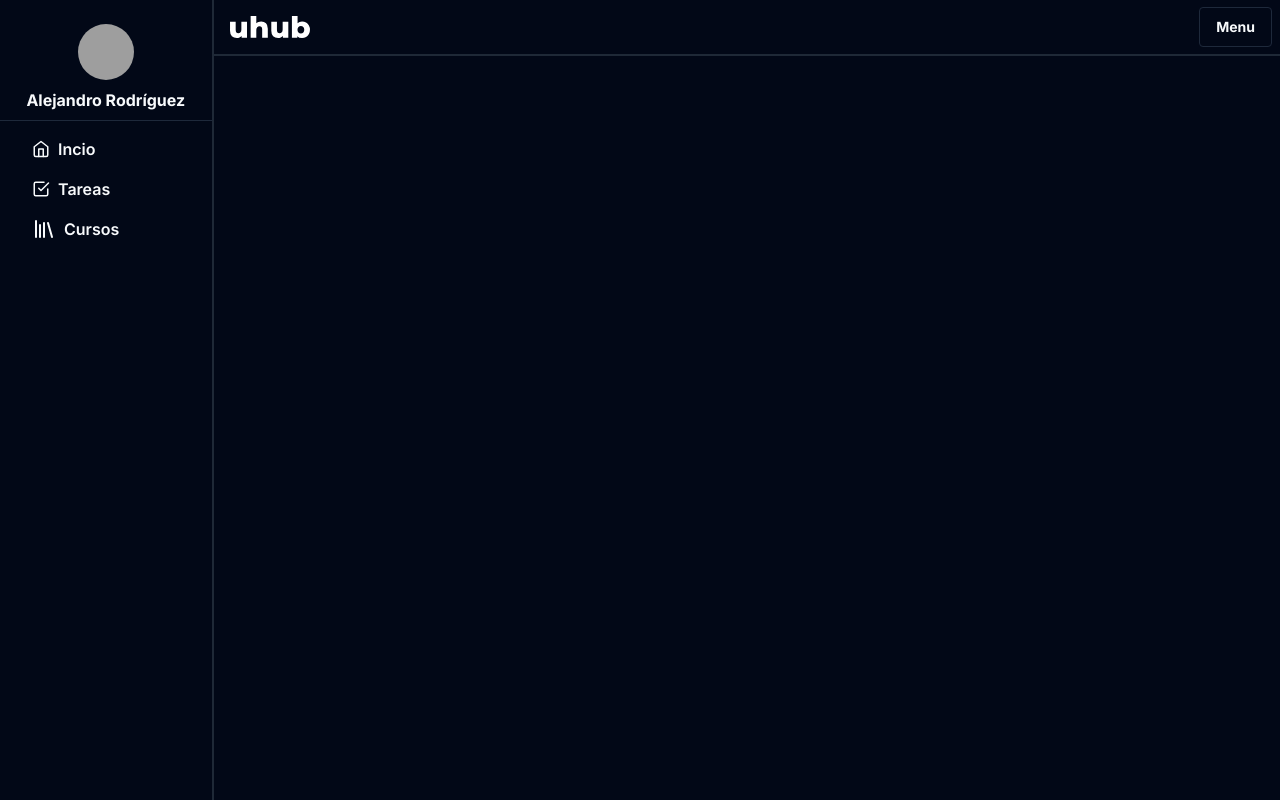
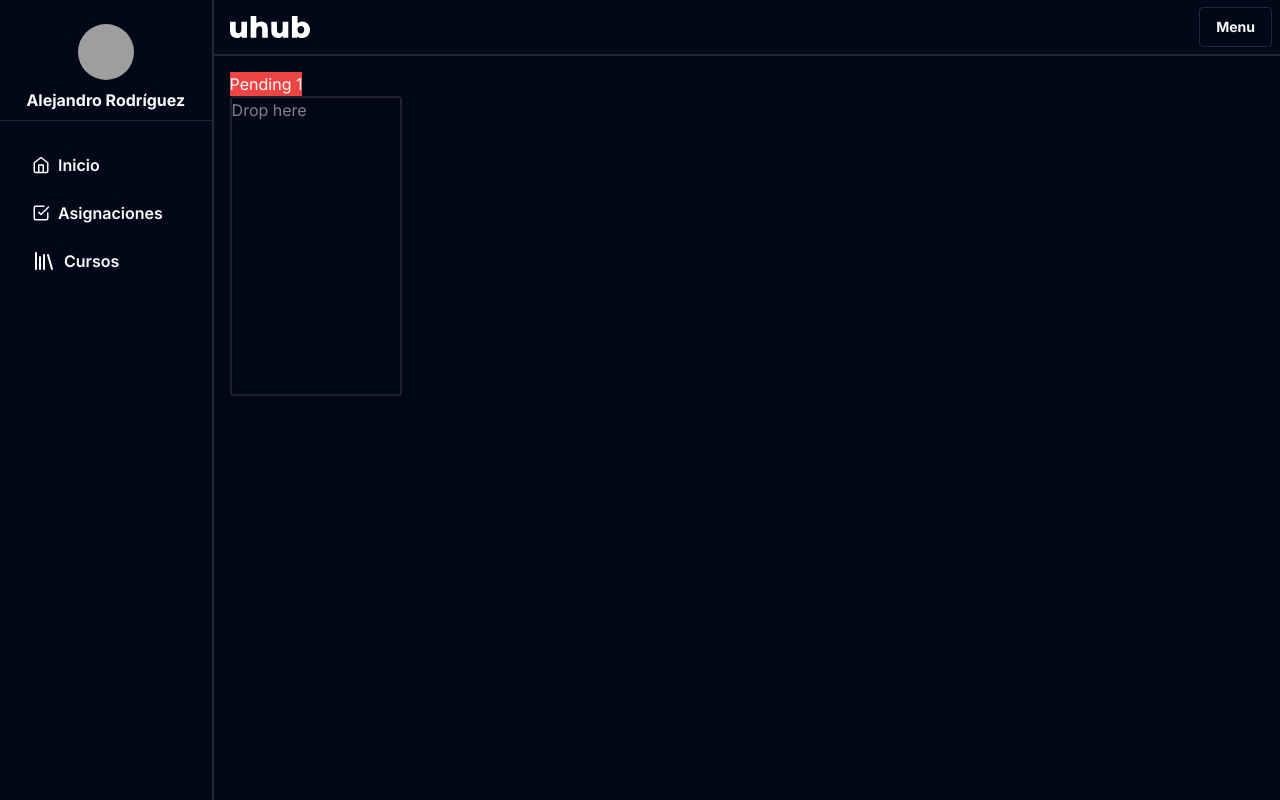
Before and after one commit to alerodriguezn/uhub, a Next.js app: page /dashboard in a window 1280 px wide. Built offline with nearby package versions, Linux system fonts and the light colour scheme; grey boxes are pictures that could not be loaded.

Commit message:
feat: drag-n-drop components

```diff
--- a/package.json
+++ b/package.json
@@ -13,6 +13,7 @@
   "dependencies": {
     "@auth/drizzle-adapter": "^0.3.14",
     "@auth/prisma-adapter": "^1.0.14",
+    "@dnd-kit/core": "^6.1.0",
     "@radix-ui/react-avatar": "^1.0.4",
     "@radix-ui/react-checkbox": "^1.0.4",
     "@radix-ui/react-dialog": "^1.0.5",
--- a/src/app/dashboard/page.tsx
+++ b/src/app/dashboard/page.tsx
@@ -1,7 +1,12 @@
+import { DragDropTodos } from "@/components/todos/dragDropTodos";
 
 export default function DashboardPage() {
   return (
-    <div className="">
+    <div className="m-4 flex gap-2">
+      <div className="w-full flex ">
+        <DragDropTodos/>
+      </div>
+
 
     </div>
   );
--- /dev/null
+++ b/src/components/drag-and-drop/Draggable.tsx
@@ -0,0 +1,21 @@
+'use client'
+import React from 'react';
+import {useDraggable} from '@dnd-kit/core';
+import {CSS} from '@dnd-kit/utilities';
+
+export function Draggable(props: any) {
+  const {attributes, listeners, setNodeRef, transform} = useDraggable({
+    id: props.id,
+  });
+  const style = {
+    // Outputs `translate3d(x, y, 0)`
+    transform: CSS.Translate.toString(transform),
+
+  };
+
+  return (
+    <button ref={setNodeRef} style={style} className='bg-red-500' {...listeners} {...attributes}>
+      {props.children}
+    </button>
+  );
+}
--- /dev/null
+++ b/src/components/drag-and-drop/Droppable.tsx
@@ -0,0 +1,20 @@
+'use client'
+
+import React from 'react';
+import {useDroppable} from '@dnd-kit/core';
+
+
+export function Droppable(props: any) {
+  const {isOver, setNodeRef} = useDroppable({
+    id: props.id,
+  });
+  const style = {
+    opacity: isOver ? 1 : 0.5,
+  };
+
+  return (
+    <div ref={setNodeRef} style={style} className='border-2 h-[300px] border-zinc-700 rounded w-1/6'>
+      {props.children}
+    </div>
+  );
+}
--- a/src/components/index.ts
+++ b/src/components/index.ts
@@ -3,3 +3,6 @@ export * from './providers/Providers'
 export * from './ui/sidebar'
 export * from './ui/mobileMenu'
 export * from './courses/coursesGrid'
+export * from './drag-and-drop/Draggable'
+export * from './drag-and-drop/Droppable'
+export * from './todos/dragDropTodos'
--- /dev/null
+++ b/src/components/todos/dragDropTodos.tsx
@@ -0,0 +1,31 @@
+"use client";
+
+import React, { useState } from "react";
+import { DndContext } from "@dnd-kit/core";
+import { Draggable } from "@/components";
+import { Droppable } from "@/components";
+
+export function DragDropTodos() {
+  const [parent, setParent] = useState(null);
+
+  const draggable = (
+    <Draggable id="pending" className="bg-red-500">
+      Pending 1
+    </Draggable>
+  );
+
+  return (
+    <section className="w-full">
+      <DndContext onDragEnd={handleDragEnd}>
+        {!parent ? draggable : null}
+        <Droppable id="droppable">
+          {parent === "droppable" ? draggable : "Drop here"}
+        </Droppable>
+      </DndContext>
+    </section>
+  );
+
+  function handleDragEnd({ over }: any) {
+    setParent(over ? over.id : null);
+  }
+}
--- a/src/components/ui/sidebar.tsx
+++ b/src/components/ui/sidebar.tsx
@@ -14,22 +14,22 @@ export const Sidebar = () => {
         <span className="mt-2 font-bold antialiased">Alejandro Rodríguez</span>
       </div>
       <Separator />
-      <nav className="w-full mt-4 flex ml-8">
-        <ul className="flex flex-col justify-center gap-4">
+      <nav className="w-full mt-8 flex ml-8">
+        <ul className="flex flex-col justify-center gap-6">
           <li className="flex gap-2">
             <Link href={"/"} className="font-semibold flex items-center gap-2">
               <Home size={18} />
-              <span>Incio</span>
+              <span>Inicio</span>
             </Link>
           </li>
           <li className="flex gap-2">
-            <Link href={"/"} className="font-semibold flex items-center gap-2">
+            <Link href={"/dashboard/assignments"} className="font-semibold flex items-center gap-2">
               <CheckSquare size={18} />
-              <span>Tareas</span>
+              <span>Asignaciones</span>
             </Link>
           </li>
           <li className="flex gap-2">
-            <Link href={"/"} className="font-semibold flex items-center gap-2">
+            <Link href={"/dashboard/courses"} className="font-semibold flex items-center gap-2">
               <Library />
               <span>Cursos</span>
             </Link>
```
Also changed, not shown: 1 other file (tests, documents, lock files or other folders).
